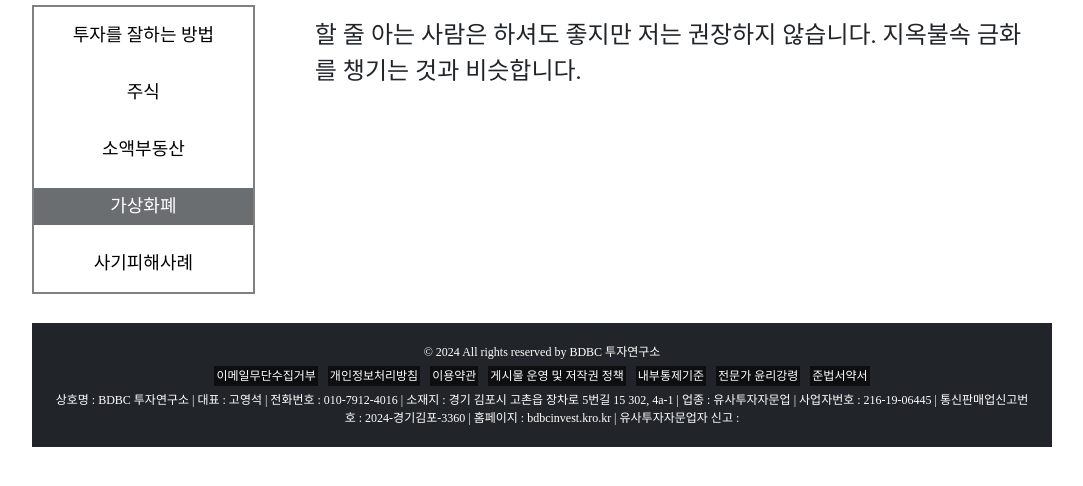
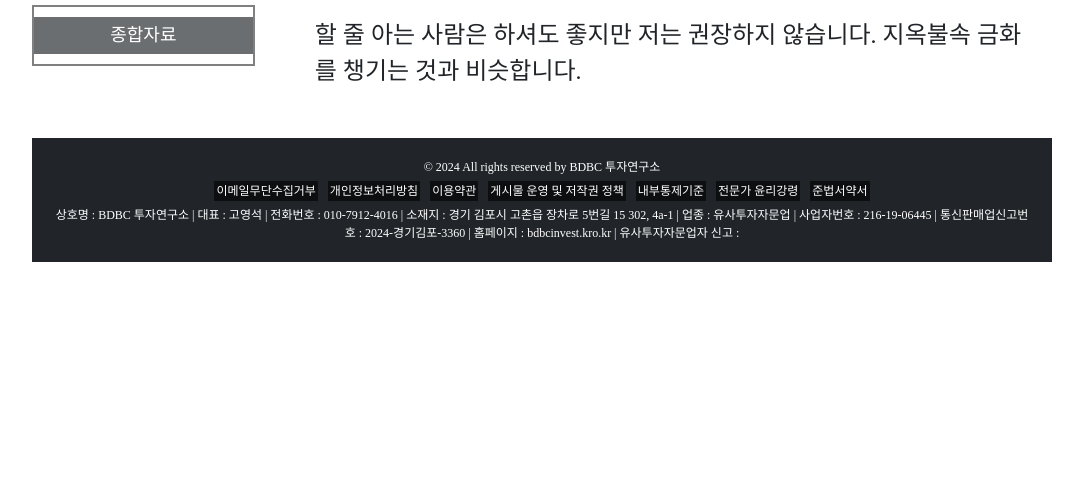
Before and after one commit to ttfcl/BDBC, a plain HTML site: page edu/edu.html in a window 1280 px wide. Shown: the part 302-788 px from the top of the page, without its empty margins (98-1181 px from the left). Drawn offline with nearby package versions, Linux system fonts and the light colour scheme; a web font is replaced by a local one.

Commit message:
Add files via upload

```diff
--- a/edu/edu.html
+++ b/edu/edu.html
@@ -73,11 +73,7 @@
     <section id="indicatorSection">
       <div class="top">투자 교육 자료</div>
       <div class="tailsBox">
-        <a href="https://bdbcinvest.kro.kr/edu/how.html" class="tails">투자를 잘하는 방법</a>
-        <a href="https://bdbcinvest.kro.kr/edu/stock.html" class="tails">주식</a>
-        <a href="https://bdbcinvest.kro.kr/edu/building.html" class="tails">소액부동산</a>
-        <a href="https://bdbcinvest.kro.kr/edu/cyber.html" class="tails tailsHighlight">가상화폐</a>
-        <a href="https://bdbcinvest.kro.kr/edu/bank.html" class="tails">사기피해사례</a>
+        <a href="https://bdbcinvest.kro.kr/edu/edu.html" class="tails tailsHighlight">종합자료</a>
       </div>
     </section>
     <section id="boardSection">
```
